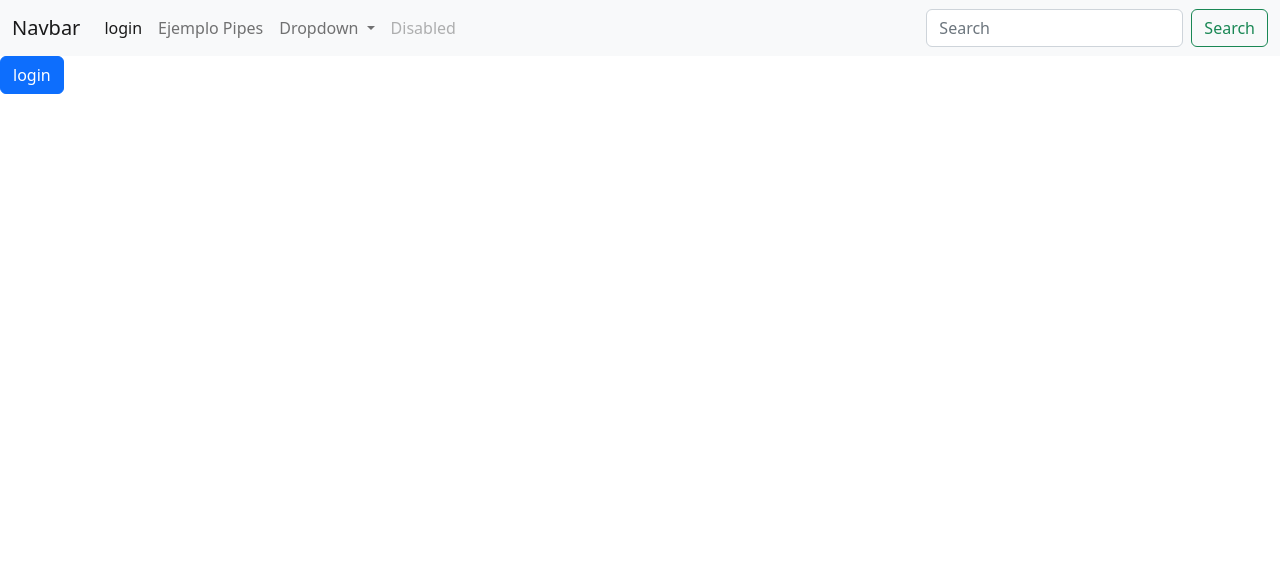
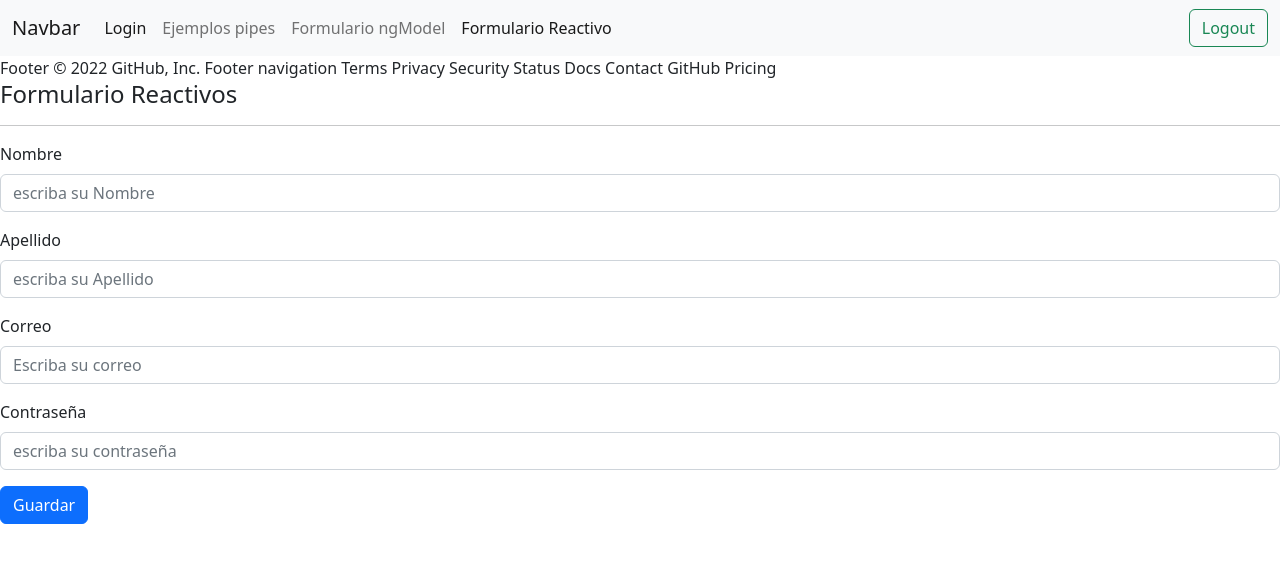
Before and after one commit to jmod155/proyecto-heroes, an Angular app: page /formulario/reactivo in a window 1280 px wide. Before the commit this address led to /login. Shown: the top 562 px of the page. Built offline with nearby package versions, Linux system fonts and the light colour scheme.

Commit message:
formularios reactivos

```diff
--- a/src/app/app-routing.module.ts
+++ b/src/app/app-routing.module.ts
@@ -2,10 +2,14 @@ import { NgModule } from '@angular/core';
 import { RouterModule, Routes } from '@angular/router';
 import { LoginComponent } from './components/login/login.component';
 import { EjemploPipesComponent } from './components/ejemplo-pipes/ejemplo-pipes.component';
+import { FormularioReactivosComponent } from './components/formularios/formulario-reactivos/formulario-reactivos.component';
+import { FormularioNgmodelComponent } from './components/formularios/formulario-ngmodel/formulario-ngmodel.component';
 
 const routes: Routes = [
   {path:'login',component:LoginComponent},//ruta par al login
   {path:'pipes',component:EjemploPipesComponent},
+  {path:'formulario/ngmodel',component:FormularioNgmodelComponent},
+  {path:'formulario/reactivo',component:FormularioReactivosComponent},
   //si la url esta vacia
   {path:'',pathMatch:'full',redirectTo:'login'},
   //si no encuentra la ruta
--- a/src/app/app.module.ts
+++ b/src/app/app.module.ts
@@ -1,17 +1,23 @@
 import { registerLocaleData } from '@angular/common';
 import { NgModule } from '@angular/core';
 import { BrowserModule } from '@angular/platform-browser';
-
+import { RouterModule } from '@angular/router';
+import { FormsModule,ReactiveFormsModule } from '@angular/forms';
+import localEs from "@angular/common/locales/es"
+//archivos de rutas
 import { AppRoutingModule } from './app-routing.module';
+//componentes
 import { AppComponent } from './app.component';
-import localEs from "@angular/common/locales/es"
 import { NavbarComponent } from './compartida/navbar/navbar.component';
+import { LoginComponent } from './components/login/login.component';
+import { FormularioNgmodelComponent } from './components/formularios/formulario-ngmodel/formulario-ngmodel.component';
+import { FormularioReactivosComponent } from './components/formularios/formulario-reactivos/formulario-reactivos.component';
+//pipes
+import { MayusculaPipe } from './components/pipes/pipes/mayuscula.pipe';
 import { EjemploPipesComponent } from './components/ejemplo-pipes/ejemplo-pipes.component';
-import { MayusculaPipe } from './components/pipes/pipes/mayuscula.pipe';
 import { CapitalizarPipe } from './components/pipes/pipes/capitalizar.pipe';
 import { CambiarContrasenaPipe } from './components/pipes/pipes/cambiar-contrasena.pipe';
-import { LoginComponent } from './components/login/login.component';
-import { RouterModule } from '@angular/router';
+
 registerLocaleData(localEs);
 
 @NgModule({
@@ -23,13 +29,17 @@ registerLocaleData(localEs);
     MayusculaPipe,
     CapitalizarPipe,
     CambiarContrasenaPipe,
-    LoginComponent
+    LoginComponent,
+    FormularioNgmodelComponent,
+    FormularioReactivosComponent
   ],
   //van todas la librerias que utilicemos
   imports: [
     BrowserModule,
     AppRoutingModule,
-    RouterModule//modulo para el manejo de rutas
+    RouterModule,//modulo para el manejo de rutas
+    FormsModule,//para manejo de formularios de angular
+    ReactiveFormsModule//para uso de formularios reactivos de angular
   ],
   //van los servicios - clase que contiene metodos relacionados con el backend
   providers: [
--- a/src/app/compartida/navbar/navbar.component.html
+++ b/src/app/compartida/navbar/navbar.component.html
@@ -1,46 +1,67 @@
-
 <nav class="navbar navbar-expand-lg bg-light">
   <div class="container-fluid">
     <a class="navbar-brand" href="#">Navbar</a>
-      <button class="navbar-toggler" type="button" data-bs-toggle="collapse" data-bs-target="#navbarSupportedContent" aria-controls="navbarSupportedContent" aria-expanded="false" aria-label="Toggle navigation">
+    <button
+      class="navbar-toggler"
+      type="button"
+      data-bs-toggle="collapse"
+      data-bs-target="#navbarSupportedContent"
+      aria-controls="navbarSupportedContent"
+      aria-expanded="false"
+      aria-label="Toggle navigation"
+    >
       <span class="navbar-toggler-icon"></span>
     </button>
     <div class="collapse navbar-collapse" id="navbarSupportedContent">
       <ul class="navbar-nav me-auto mb-2 mb-lg-0">
         <li class="nav-item">
-            <a class="nav-link active" aria-current="page"
-              [routerLink]= "['login']"
+          <a
+            class="nav-link active"
+            aria-current="page"
             routerLinkActive="active"
-              >login</a>
+            [routerLink]="['login']"
+            >Login</a
+          >
         </li>
         <li class="nav-item">
-            <!–– routerLink rutas navegacion––>
-            <!–– routerLinkActive resaltar la ruta activa––>
-            <a class="nav-link" [routerLink]= "['pipes']"
-            routerLinkActive="active"
-            >Ejemplo Pipes </a>
+          <a class="nav-link" routerLinkActive="active" [routerLink]="['pipes']"
+            >Ejemplos pipes</a
+          >
         </li>
         <li class="nav-item dropdown">
-            <a class="nav-link dropdown-toggle" href="#" role="button" data-bs-toggle="dropdown" aria-expanded="false">
-              Dropdown
+          <a
+            class="nav-link"
+            routerLinkActive="active"
+            [routerLink]="['formulario/ngmodel']"
+          >
+            Formulario ngModel
           </a>
-            <ul class="dropdown-menu">
-              <li><a class="dropdown-item" href="#">Action</a></li>
-              <li><a class="dropdown-item" href="#">Another action</a></li>
-              <li><hr class="dropdown-divider"></li>
-              <li><a class="dropdown-item" href="#">Something else here</a></li>
-            </ul>
         </li>
-          <li class="nav-item">
-            <a class="nav-link disabled">Disabled</a>
+        <li class="nav-item dropdown">
+          <a
+            class="nav-link"
+            routerLinkActive="active"
+            [routerLink]="['formulario/reactivo']"
+          >
+            Formulario Reactivo
+          </a>
         </li>
       </ul>
-        <span>{{persona.nombre}}</span>
-        <span>{{persona.count}}</span>
-        <form class="d-flex" role="search">
-          <input class="form-control me-2" type="search" placeholder="Search" aria-label="Search">
-          <button class="btn btn-outline-success" type="submit">Search</button>
-        </form>
+
+      <span>{{ persona.nombre }}</span>
+      <span>{{ persona.count }}</span>
+
+      <button class="btn btn-outline-success" (click)="logout()">Logout</button>
     </div>
   </div>
 </nav>
+Footer
+© 2022 GitHub, Inc.
+Footer navigation
+Terms
+Privacy
+Security
+Status
+Docs
+Contact GitHub
+Pricing
--- a/src/app/compartida/navbar/navbar.component.ts
+++ b/src/app/compartida/navbar/navbar.component.ts
@@ -2,7 +2,7 @@ import { Component } from '@angular/core';
 import { LoginComponent } from '../../components/login/login.component';
 import { LoginService } from '../../serices/login.service';
 import { IPersona } from '../../interfaces/persona.interface';
-
+import { Subject } from 'rxjs';
 @Component({
   selector: 'app-navbar',
   templateUrl: './navbar.component.html',
@@ -16,5 +16,12 @@ persona:IPersona={} as IPersona;
     _serviceLogin.getPersonas$().subscribe((data :IPersona)=> {
       this.persona=data;
     });
+
+  }
+//dessuscribir el observable
+  logout(){
+    this._serviceLogin.persona$.unsubscribe();
+    this._serviceLogin.persona$= new Subject();
+    this.persona={} as IPersona;
   }
 }
--- /dev/null
+++ b/src/app/components/formularios/formulario-ngmodel/formulario-ngmodel.component.html
@@ -0,0 +1,34 @@
+<h4>Formulario ngModel</h4>
+<hr />
+
+<form (ngSubmit)="guardar()">
+  <div class="mb-3">
+    <label for="formGroupExampleInput" class="form-label">Nombre</label>
+    <input
+      type="text"
+      class="form-control"
+      name="nombre"
+      [(ngModel)]="persona.nombre"
+      placeholder="Nombre"
+      minlength="5"
+      required
+      #nombre="ngModel"
+    />
+    <small *ngIf="nombre.invalid && nombre.touched"> Ingrese 5 letras </small>
+    <small *ngIf="nombre.invalid && nombre.touched">
+      Este campo es obligatorio
+    </small>
+  </div>
+  <div class="mb-3">
+    <label for="formGroupExampleInput2" class="form-label">Correo</label>
+    <input
+      type="email"
+      class="form-control"
+      name="correo"
+      [(ngModel)]="persona.correo"
+      placeholder="Escriba su correo"
+    />
+  </div>
+
+  <button type="submit" class="btn btn-primary">Guardar</button>
+</form>
--- /dev/null
+++ b/src/app/components/formularios/formulario-ngmodel/formulario-ngmodel.component.ts
@@ -0,0 +1,19 @@
+import { Component } from '@angular/core';
+import { IPersona } from '../../../interfaces/persona.interface';
+
+@Component({
+  selector: 'app-formulario-ngmodel',
+  templateUrl: './formulario-ngmodel.component.html',
+  styleUrls: ['./formulario-ngmodel.component.css']
+})
+export class FormularioNgmodelComponent {
+
+  persona:IPersona={} as IPersona;
+ constructor(){
+
+ }
+ guardar()
+ {
+
+ }
+}
--- /dev/null
+++ b/src/app/components/formularios/formulario-reactivos/formulario-reactivos.component.html
@@ -0,0 +1,55 @@
+<h4>Formulario Reactivos</h4>
+<hr />
+<!-- se enlaza el formulario a la clase [formGroup]="nombre en la clase del grupol fommularioi"-->
+<form [formGroup]="formGroup" (ngSubmit)="guardar()">
+  <div class="mb-3">
+    <label for="formGroupExampleInput" class="form-label">Nombre</label>
+    <input
+      type="text"
+      class="form-control"
+      name="nombre"
+
+      placeholder="escriba su Nombre"
+     formControlName="nombre"
+
+    />
+
+  </div>
+  <div class="mb-3">
+    <label for="formGroupExampleInput" class="form-label">Apellido</label>
+    <input
+      type="text"
+      class="form-control"
+      name="apellido"
+      formControlName="apellido"
+      placeholder="escriba su Apellido"
+
+
+    />
+
+  </div>
+  <div class="mb-3">
+    <label for="formGroupExampleInput2" class="form-label">Correo</label>
+    <input
+      type="email"
+      class="form-control"
+      name="correo"
+      formControlName="correo"
+      placeholder="Escriba su correo"
+    />
+  </div>
+  <div class="mb-3">
+    <label for="formGroupExampleInput" class="form-label">Contraseña</label>
+    <input
+      type="password"
+      class="form-control"
+      name="contrasena"
+      formControlName="contrasena"
+      placeholder="escriba su contraseña"
+
+
+    />
+
+  </div>
+  <button type="submit" class="btn btn-primary">Guardar</button>
+</form>
--- /dev/null
+++ b/src/app/components/formularios/formulario-reactivos/formulario-reactivos.component.ts
@@ -0,0 +1,41 @@
+import { Component ,OnInit,OnDestroy } from '@angular/core';
+import {FormGroup,FormBuilder} from '@angular/forms';
+
+@Component({
+  selector: 'app-formulario-reactivos',
+  templateUrl: './formulario-reactivos.component.html',
+  styleUrls: ['./formulario-reactivos.component.css']
+})
+export class FormularioReactivosComponent implements OnInit, OnDestroy {
+  //variable que represnta el formulario
+formGroup :FormGroup = new FormGroup({});
+//se inyecta clase
+constructor(private formBuilder:FormBuilder){
+
+}
+//se ejecuta en el init del formulario
+ngOnInit(): void {
+  //debugger;
+  console.log('Componente init');
+  this.builForm();
+}
+//se ejecuta cundo se destruya el componente
+ngOnDestroy(): void {
+  console.log('Componente DESTRUIDO');
+}
+//variable para construir el formulario
+builForm(){
+  //se crean los controles cada input es un control
+  this.formGroup=this.formBuilder.group({
+   nombre:[''],
+   apellido:[''],
+   correo:[''],
+   contrasena:['']
+  });
+}
+
+guardar()
+{
+  console.log(this.formGroup);
+}
+}
```
Also changed, not shown: src/app/components/formularios/formulario-ngmodel/formulario-ngmodel.component.css (added), src/app/components/formularios/formulario-reactivos/formulario-reactivos.component.css (added), 2 other files (tests, documents, lock files or other folders). Lines whose indentation alone changed are shown as unchanged.
